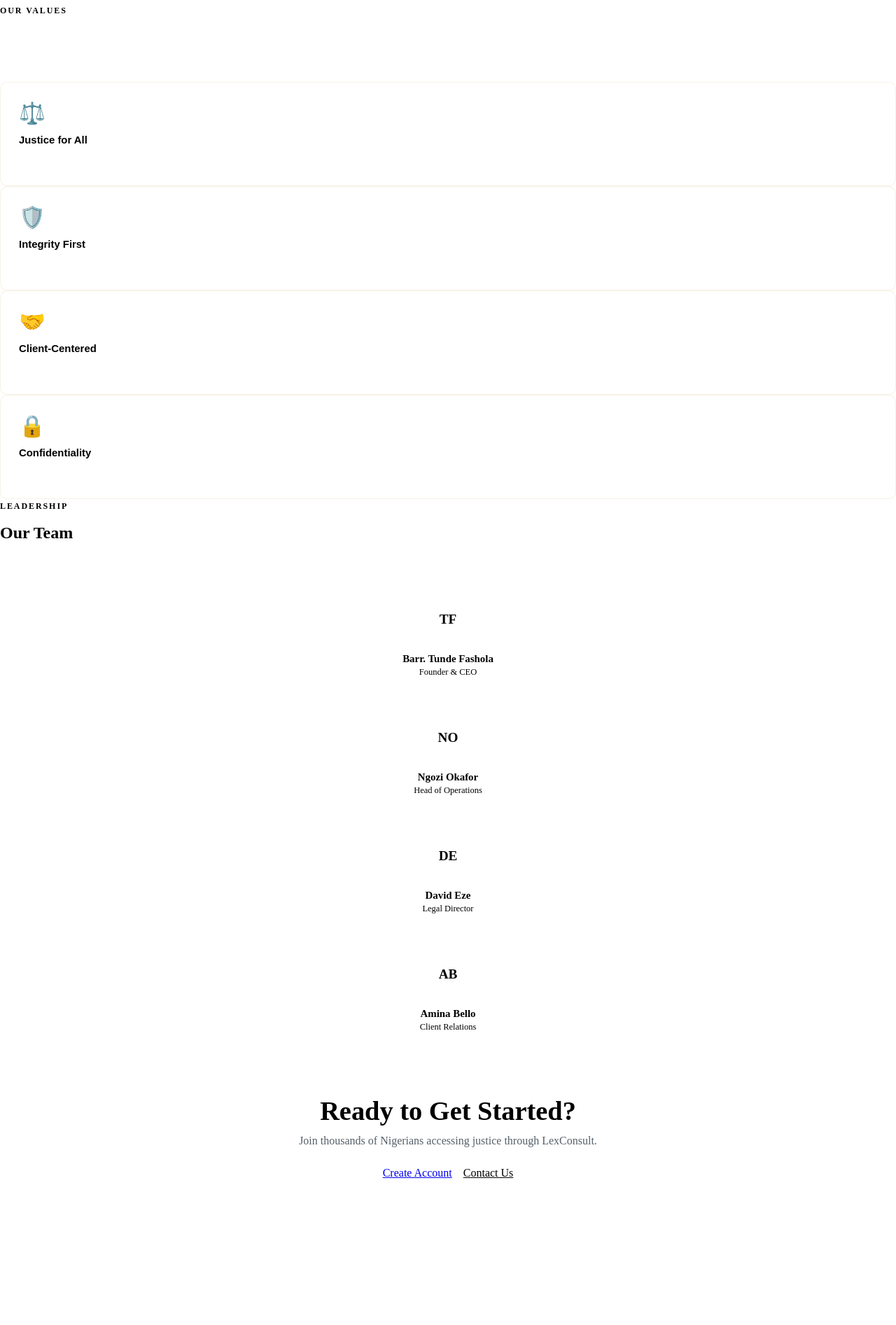
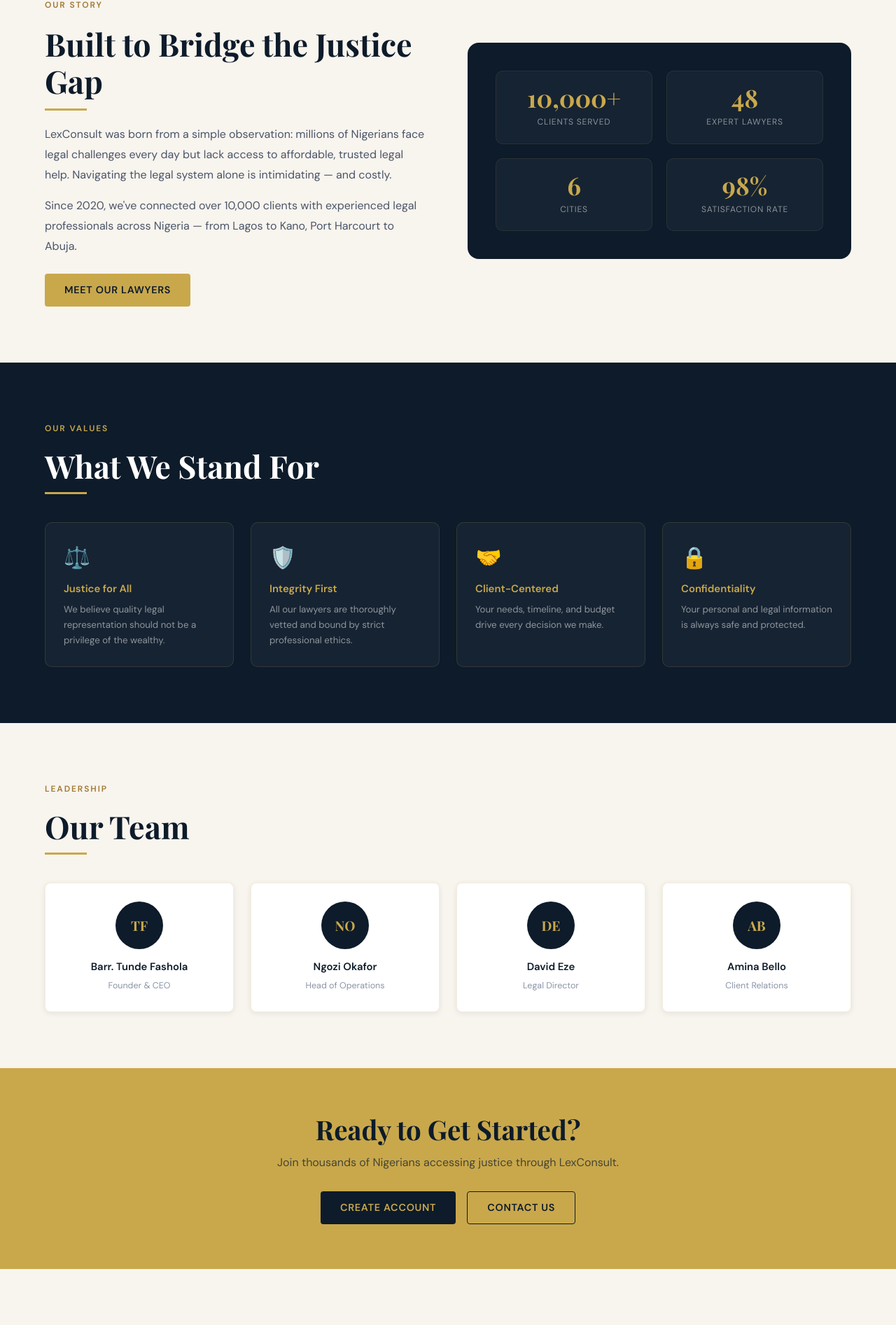
Before and after one commit to Consult-teck/Lexconsult-, a React (Create React App) app: page /about in a window 1280 px wide. Shown: the part 350-2243 px from the top of the page at 70% size. Built offline with nearby package versions, Linux system fonts and the light colour scheme.

Commit message:
Revert global.css to last working version

```diff
--- a/src/styles/global.css
+++ b/src/styles/global.css
@@ -1,31 +1,381 @@
-* {
-  margin: 0;
-  padding: 0;
-  box-sizing: border-box;
+
+@import url('https://fonts.googleapis.com/css2?family=Playfair+Display:wght@400;600;700;900&family=Libre+Baskerville:ital,wght@0,400;0,700;1,400&family=DM+Sans:wght@300;400;500;600&display=swap');
+
+:root {
+  --gold: #C9A84C;
+  --gold-light: #E8C97A;
+  --gold-dark: #A07830;
+  --navy: #0D1B2A;
+  --navy-mid: #1A2F45;
+  --navy-light: #243B55;
+  --cream: #F8F4EE;
+  --cream-dark: #EDE8DF;
+  --white: #FFFFFF;
+  --text-primary: #0D1B2A;
+  --text-secondary: #4A5568;
+  --text-muted: #8A94A6;
+  --danger: #C0392B;
+  --success: #1A7A4A;
+  --border: rgba(201, 168, 76, 0.2);
+  --shadow-sm: 0 2px 8px rgba(13, 27, 42, 0.08);
+  --shadow-md: 0 8px 32px rgba(13, 27, 42, 0.12);
+  --shadow-lg: 0 20px 60px rgba(13, 27, 42, 0.18);
+  --radius: 4px;
+  --radius-lg: 8px;
+  --transition: 0.3s cubic-bezier(0.4, 0, 0.2, 1);
 }
 
+*, *::before, *::after { box-sizing: border-box; margin: 0; padding: 0; }
+
+html { scroll-behavior: smooth; }
+
+body {
+  font-family: 'DM Sans', sans-serif;
+  background: var(--cream);
+  color: var(--text-primary);
+  line-height: 1.6;
+  -webkit-font-smoothing: antialiased;
+}
+
+h1, h2, h3, h4 {
+  font-family: 'Playfair Display', serif;
+  line-height: 1.2;
+}
+
+a { text-decoration: none; color: inherit; }
+
+img { max-width: 100%; display: block; }
+
+button { cursor: pointer; font-family: 'DM Sans', sans-serif; }
+
+input, textarea, select {
+  font-family: 'DM Sans', sans-serif;
+  outline: none;
+}
+
+/* Buttons */
+.btn-primary {
+  background: var(--gold);
+  color: var(--navy);
+  border: none;
+  padding: 12px 28px;
+  font-weight: 600;
+  font-size: 0.9rem;
+  letter-spacing: 0.05em;
+  text-transform: uppercase;
+  border-radius: var(--radius);
+  transition: var(--transition);
+  display: inline-flex;
+  align-items: center;
+  gap: 8px;
+}
+.btn-primary:hover {
+  background: var(--gold-light);
+  transform: translateY(-1px);
+  box-shadow: var(--shadow-md);
+}
+
+.btn-secondary {
+  background: transparent;
+  color: var(--gold);
+  border: 1.5px solid var(--gold);
+  padding: 11px 28px;
+  font-weight: 600;
+  font-size: 0.9rem;
+  letter-spacing: 0.05em;
+  text-transform: uppercase;
+  border-radius: var(--radius);
+  transition: var(--transition);
+  display: inline-flex;
+  align-items: center;
+  gap: 8px;
+}
+.btn-secondary:hover {
+  background: var(--gold);
+  color: var(--navy);
+  transform: translateY(-1px);
+}
+
+.btn-dark {
+  background: var(--navy);
+  color: var(--gold);
+  border: none;
+  padding: 12px 28px;
+  font-weight: 600;
+  font-size: 0.9rem;
+  letter-spacing: 0.05em;
+  text-transform: uppercase;
+  border-radius: var(--radius);
+  transition: var(--transition);
+  display: inline-flex;
+  align-items: center;
+  gap: 8px;
+}
+.btn-dark:hover {
+  background: var(--navy-mid);
+  transform: translateY(-1px);
+  box-shadow: var(--shadow-md);
+}
+
+.btn-danger {
+  background: var(--danger);
+  color: white;
+  border: none;
+  padding: 10px 20px;
+  font-weight: 600;
+  font-size: 0.85rem;
+  border-radius: var(--radius);
+  transition: var(--transition);
+}
+.btn-danger:hover { opacity: 0.85; }
+
+/* Form elements */
+.form-group { margin-bottom: 20px; }
+.form-group label {
+  display: block;
+  font-size: 0.82rem;
+  font-weight: 600;
+  letter-spacing: 0.08em;
+  text-transform: uppercase;
+  color: var(--text-secondary);
+  margin-bottom: 8px;
+}
+.form-group input,
+.form-group textarea,
+.form-group select {
+  width: 100%;
+  padding: 12px 16px;
+  border: 1.5px solid var(--cream-dark);
+  border-radius: var(--radius);
+  font-size: 0.95rem;
+  color: var(--text-primary);
+  background: var(--white);
+  transition: var(--transition);
+}
+.form-group input:focus,
+.form-group textarea:focus,
+.form-group select:focus {
+  border-color: var(--gold);
+  box-shadow: 0 0 0 3px rgba(201, 168, 76, 0.12);
+}
+.form-group textarea { resize: vertical; min-height: 100px; }
+
+/* Page hero */
+.page-hero {
+  background: var(--navy);
+  padding: 80px 24px 60px;
+  text-align: center;
+  position: relative;
+  overflow: hidden;
+}
+.page-hero::before {
+  content: '';
+  position: absolute;
+  inset: 0;
+  background: linear-gradient(135deg, rgba(201,168,76,0.08) 0%, transparent 60%);
+}
+.page-hero h1 {
+  color: var(--white);
+  font-size: clamp(2rem, 5vw, 3.2rem);
+  margin-bottom: 12px;
+}
+.page-hero p {
+  color: rgba(255,255,255,0.65);
+  font-size: 1.05rem;
+  max-width: 560px;
+  margin: 0 auto;
+}
+.gold-line {
+  width: 60px;
+  height: 3px;
+  background: var(--gold);
+  margin: 16px auto;
+}
+
+/* Cards */
+.card {
+  background: var(--white);
+  border-radius: var(--radius-lg);
+  box-shadow: var(--shadow-sm);
+  border: 1px solid var(--border);
+  transition: var(--transition);
+}
+.card:hover {
+  box-shadow: var(--shadow-md);
+  transform: translateY(-2px);
+}
+
+/* Section */
+.section { padding: 80px 24px; }
+.section-title {
+  font-size: clamp(1.8rem, 4vw, 2.8rem);
+  margin-bottom: 12px;
+  color: var(--navy);
+}
+.section-subtitle {
+  color: var(--text-secondary);
+  font-size: 1.05rem;
+  margin-bottom: 48px;
+  max-width: 560px;
+}
+
+/* Container */
+.container { max-width: 1200px; margin: 0 auto; padding: 0 24px; }
+
+/* Badge */
+.badge {
+  display: inline-block;
+  padding: 4px 12px;
+  border-radius: 20px;
+  font-size: 0.78rem;
+  font-weight: 600;
+  letter-spacing: 0.06em;
+  text-transform: uppercase;
+}
+.badge-gold { background: rgba(201,168,76,0.15); color: var(--gold-dark); }
+.badge-success { background: rgba(26,122,74,0.12); color: var(--success); }
+.badge-danger { background: rgba(192,57,43,0.12); color: var(--danger); }
+.badge-navy { background: rgba(13,27,42,0.08); color: var(--navy); }
+
+/* Loading */
+.loading-screen {
+  display: flex;
+  align-items: center;
+  justify-content: center;
+  min-height: 300px;
+  gap: 12px;
+  color: var(--text-secondary);
+}
+.spinner {
+  width: 28px; height: 28px;
+  border: 3px solid var(--cream-dark);
+  border-top-color: var(--gold);
+  border-radius: 50%;
+  animation: spin 0.8s linear infinite;
+}
+@keyframes spin { to { transform: rotate(360deg); } }
+
+/* Toast */
+.toast {
+  position: fixed;
+  bottom: 24px; right: 24px;
+  background: var(--navy);
+  color: white;
+  padding: 14px 20px;
+  border-radius: var(--radius-lg);
+  display: flex;
+  align-items: center;
+  gap: 10px;
+  font-size: 0.9rem;
+  box-shadow: var(--shadow-lg);
+  z-index: 9999;
+  animation: slideIn 0.3s ease;
+  border-left: 4px solid var(--gold);
+}
+@keyframes slideIn { from { opacity: 0; transform: translateX(40px); } to { opacity: 1; transform: translateX(0); } }
+
+/* Divider */
+.divider {
+  height: 1px;
+  background: var(--border);
+  margin: 32px 0;
+}
+
+/* Responsive grid */
+.grid-2 { display: grid; grid-template-columns: repeat(2, 1fr); gap: 24px; }
+.grid-3 { display: grid; grid-template-columns: repeat(3, 1fr); gap: 24px; }
+.grid-4 { display: grid; grid-template-columns: repeat(4, 1fr); gap: 24px; }
+
+@media (max-width: 900px) {
+  .grid-4 { grid-template-columns: repeat(2, 1fr); }
+  .grid-3 { grid-template-columns: repeat(2, 1fr); }
+}
+@media (max-width: 600px) {
+  .grid-4, .grid-3, .grid-2 { grid-template-columns: 1fr; }
+  .section { padding: 56px 16px; }
+}
+
+/* ===== TABS (shared across Dashboard, Admin) ===== */
+.dash-tabs {
+  display: flex;
+  gap: 0;
+  border-bottom: 2px solid var(--border);
+  margin-bottom: 28px;
+}
+.dash-tabs button {
+  background: none;
+  border: none;
+  padding: 12px 24px;
+  font-size: 0.9rem;
+  font-weight: 600;
+  color: var(--text-muted);
+  cursor: pointer;
+  display: flex;
+  align-items: center;
+  gap: 8px;
+  border-bottom: 2px solid transparent;
+  margin-bottom: -2px;
+  transition: var(--transition);
+  font-family: 'DM Sans', sans-serif;
+}
+.dash-tabs button.active { color: var(--navy); border-bottom-color: var(--gold); }
+.dash-tabs button:hover { color: var(--navy); }
+.tab-count { background: var(--cream-dark); color: var(--text-muted); padding: 2px 8px; border-radius: 10px; font-size: 0.75rem; }
+
+/* ===== MISSING UTILITY CLASSES ===== */
+.grid-2 { display: grid; grid-template-columns: repeat(2, 1fr); gap: 24px; }
+.grid-3 { display: grid; grid-template-columns: repeat(3, 1fr); gap: 24px; }
+.grid-4 { display: grid; grid-template-columns: repeat(4, 1fr); gap: 24px; }
+@media (max-width: 900px) {
+  .grid-4 { grid-template-columns: repeat(2, 1fr); }
+  .grid-3 { grid-template-columns: repeat(2, 1fr); }
+}
+@media (max-width: 600px) {
+  .grid-4, .grid-3, .grid-2 { grid-template-columns: 1fr; }
+}
+
+/* ===== GLOBAL OVERFLOW FIX ===== */
+html, body {
+  overflow-x: hidden !important;
+  max-width: 100% !important;
+}
+
+/* ===== NUCLEAR MOBILE FIX ===== */
+@media (max-width: 900px) {
   html, body {
     overflow-x: hidden !important;
     width: 100% !important;
-  max-width: 100% !important;
+    max-width: 100vw !important;
   }
 
-body {
-  overflow-x: hidden !important;
+  .steps,
+  .g2, .g3, .g4,
+  .grid-2, .grid-3, .grid-4,
+  .book-layout,
+  .case-layout,
+  .footer-inner,
+  .contact-grid,
+  .auth-page {
+    grid-template-columns: 1fr !important;
+    width: 100% !important;
+    overflow: hidden !important;
   }
 
-#root {
-  overflow-x: hidden !important;
-  width: 100% !important;
+  .container {
+    padding-left: 14px !important;
+    padding-right: 14px !important;
+    overflow: hidden !important;
+    max-width: 100vw !important;
   }
 
-img, video, iframe {
-  max-width: 100% !important;
-  height: auto !important;
+  .hero {
+    padding: 90px 14px 50px !important;
+    overflow: hidden !important;
   }
 
-/* Force all containers to stay within screen */
-div, section, main, article, header, footer {
+  .auth-side { display: none !important; }
+
+  section, div {
     max-width: 100vw !important;
-  overflow-x: hidden !important;
   }
+}
```
Also changed, not shown: 1 other file (tests, documents, lock files or other folders). Lines whose indentation alone changed are shown as unchanged.
